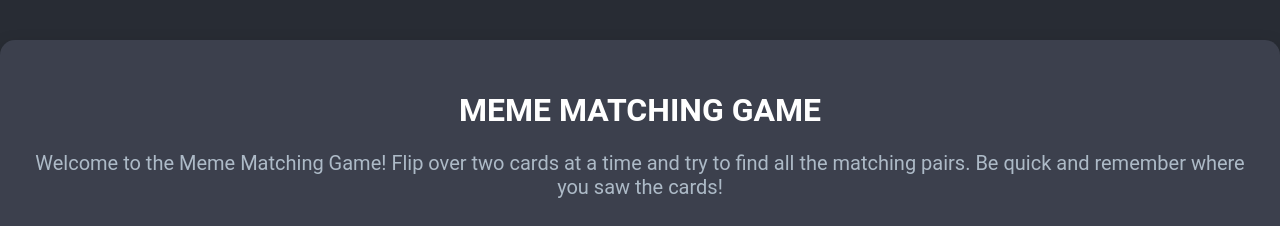
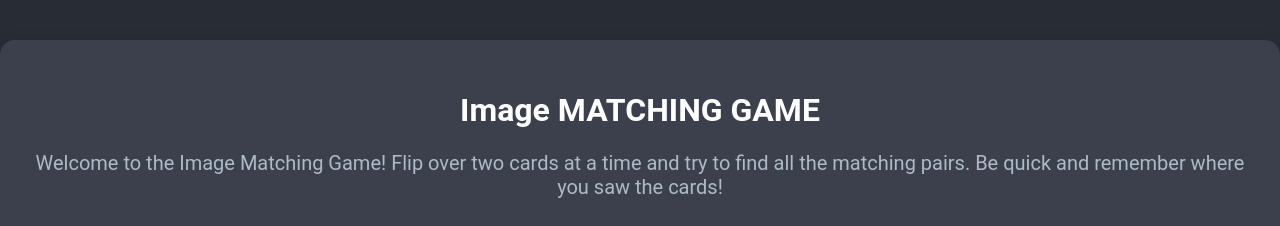
Before and after one commit to Piyush-Sharma-789/Game, a plain HTML site: page index.html in a window 1280 px wide. Shown: the top 226 px of the page. Drawn offline with Linux system fonts and the light colour scheme.

Commit message:
Update index.html

```diff
--- a/index.html
+++ b/index.html
@@ -3,14 +3,14 @@
 <head>
     <meta charset="UTF-8">
     <meta name="viewport" content="width=device-width, initial-scale=1.0">
-    <title>Meme Matching Game</title>
+    <title>Image Matching Game</title>
     <link rel="stylesheet" href="styles.css">
 </head>
 <body>
     <div class="container">
-        <h1>MEME MATCHING GAME</h1>
+        <h1>Image MATCHING GAME</h1>
         <p class="instructions">
-            Welcome to the Meme Matching Game!  Flip over two cards at a time and try to find all the matching pairs. Be quick and remember where you saw the cards!
+            Welcome to the Image Matching Game!  Flip over two cards at a time and try to find all the matching pairs. Be quick and remember where you saw the cards!
         </p>
         <button id="start-game">Start Game</button>
         <div id="game-board" class="game-board">
```
